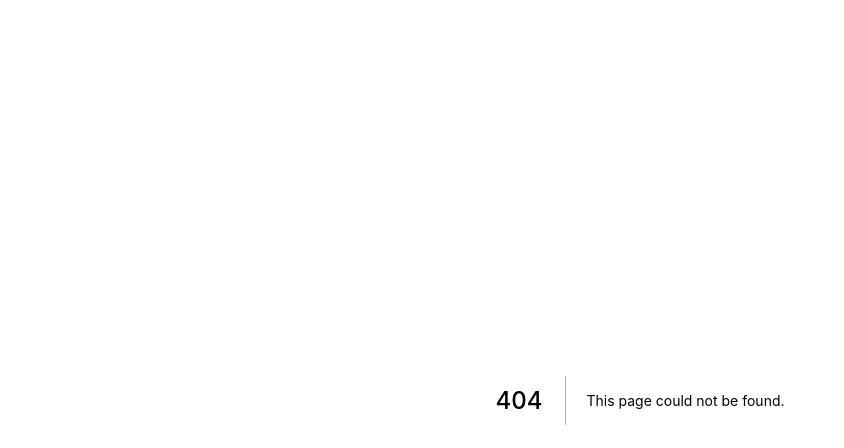
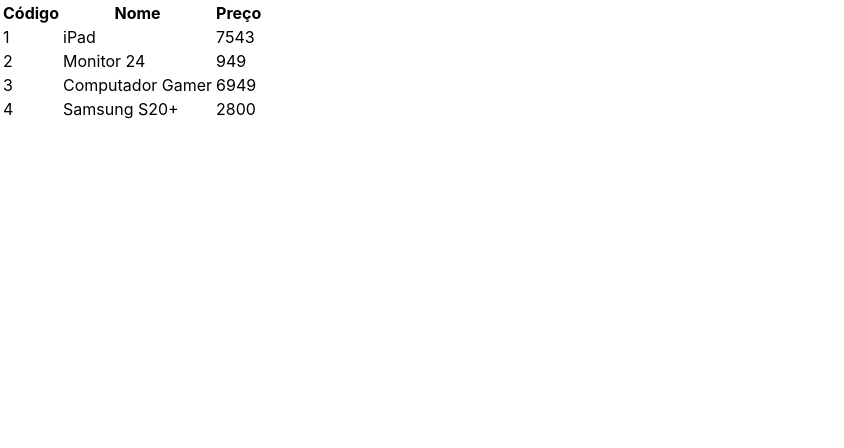
Before and after one commit to jean-cap/treinamento-nextjs, a Next.js app in the folder exercicios/: page /render/repeticao2 in a window 1280 px wide. Before the commit this address had no page. Shown: the top 448 px of the page, without its empty margins (0-844 px from the left). Built offline with nearby package versions, Linux system fonts and the light colour scheme.

Commit message:
Exercícios de repetição.

```diff
--- /dev/null
+++ b/exercicios/data/listaProdutos.js
@@ -0,0 +1,8 @@
+import Produto from "../model/produto";
+
+export default [
+    new Produto(1, 'iPad', 7543),
+    new Produto(2, 'Monitor 24', 949),
+    new Produto(3, 'Computador Gamer', 6949),
+    new Produto(4, 'Samsung S20+', 2800)
+];
--- /dev/null
+++ b/exercicios/model/produto.js
@@ -0,0 +1,23 @@
+export default class Produto {
+    #id;
+    #nome;
+    #preco;
+
+    constructor(id, nome, preco) {
+        this.#id = id;
+        this.#nome = nome;
+        this.#preco = preco;
+    }
+
+    get id() {
+        return this.#id;
+    }
+
+    get nome() {
+        return this.#nome;
+    }
+
+    get preco() {
+        return this.#preco;
+    }
+}
--- /dev/null
+++ b/exercicios/pages/render/repeticao2.jsx
@@ -0,0 +1,32 @@
+import listaProdutos from "../../data/listaProdutos";
+
+export default function Repeticao2(props) {
+    function renderizarLinhas() {
+        return listaProdutos.map(function (produto) {
+            return (
+                <tr key={produto.id}>
+                    <td>{produto.id}</td>
+                    <td>{produto.nome}</td>
+                    <td>{produto.preco}</td>
+                </tr>
+            );
+        });
+    }
+
+    return (
+        <div>
+            <table>
+                <thead>
+                    <tr>
+                        <th>Código</th>
+                        <th>Nome</th>
+                        <th>Preço</th>
+                    </tr>
+                </thead>
+                <tbody>
+                    {renderizarLinhas()}
+                </tbody>
+            </table>
+        </div>
+    );
+}
```
Also changed, not shown: exercicios/pages/render/repeticao1.jsx (added, +39 -0 lines).
